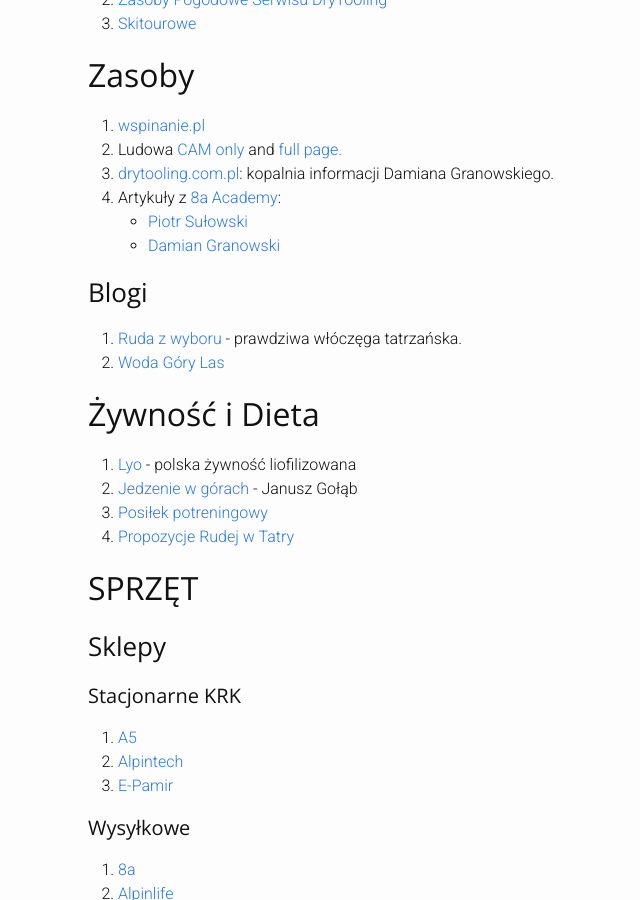
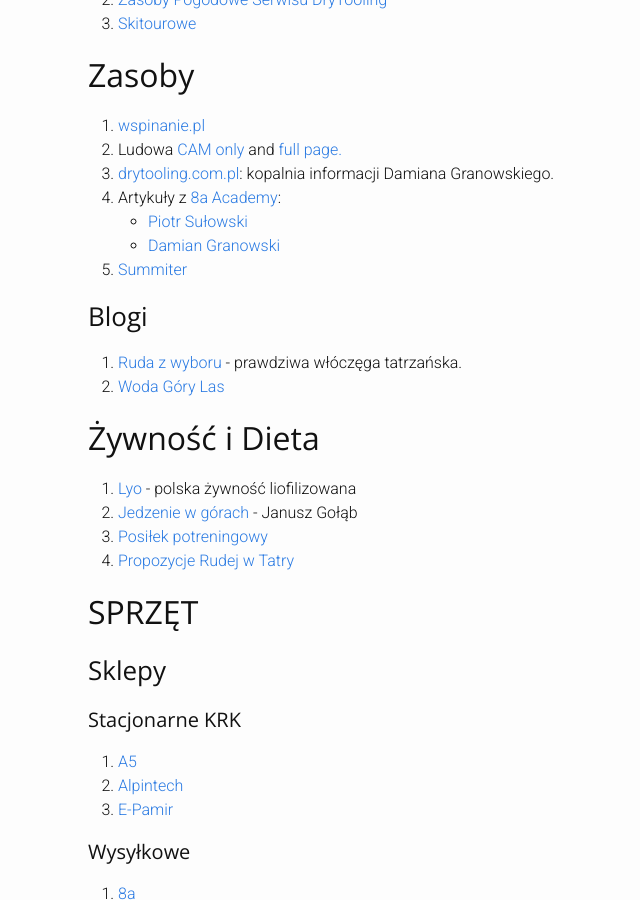
Before and after one commit to jkedra/jkedra.github.io, a Jekyll site: the page built from _posts/2017-03-05-wspinanie.md, in a window 1280 px wide and 900 px high, scrolled down 1145 px. Shown: the whole window, without its empty margins (182-822 px from the left). Built offline with Jekyll 4.4.1, drawn with Linux system fonts in a browser that asks for light colours.

Commit message:
summiter

```diff
--- a/_posts/2017-03-05-wspinanie.md
+++ b/_posts/2017-03-05-wspinanie.md
@@ -59,6 +59,7 @@
 4. Artykuły z [8a Academy][8a-academy]:
    * [Piotr Sułowski][8a-piotr-sulowski]
    * [Damian Granowski][8a-damian-granowski]
+5. [Summiter](http://summiter.pl/)
 
 ### Blogi
 
```
